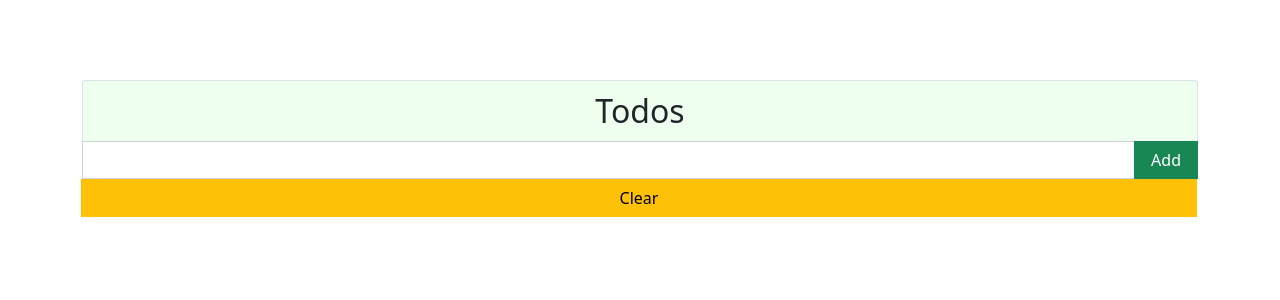
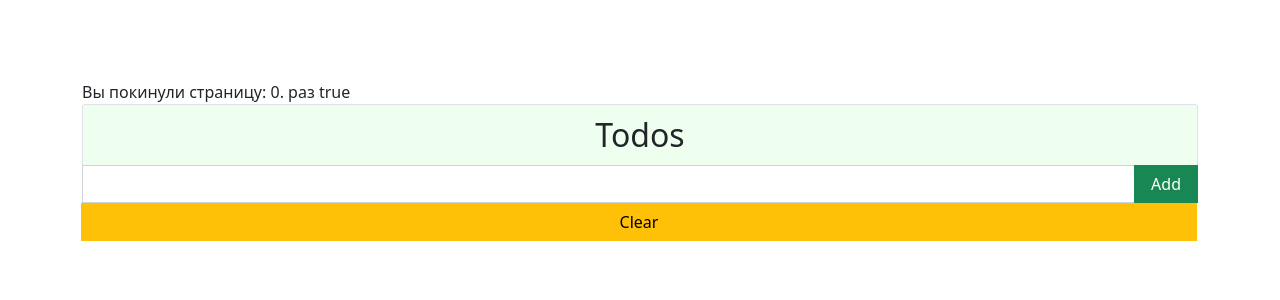
Before and after one commit to IRaccoonI/react-todo, a React (Create React App) app: page / in a window 1280 px wide. Shown: the top 300 px of the page. Built offline with nearby package versions, Linux system fonts and the light colour scheme.

Commit message:
feat: almost added my own npm package

```diff
--- a/package.json
+++ b/package.json
@@ -12,6 +12,7 @@
     "@types/react-dom": "^17.0.9",
     "bootstrap": "^5.0.2",
     "classnames": "^2.3.1",
+    "document-focus-counter": "^0.1.0",
     "node-sass": "^6.0.1",
     "react": "^17.0.2",
     "react-bootstrap": "^2.0.0-beta.4",
--- a/src/App.tsx
+++ b/src/App.tsx
@@ -1,3 +1,4 @@
+import LeaveTabCounter from 'components/LeaveTabCounter';
 import Todo from 'components/Todo';
 import { ReactElement } from 'react';
 
@@ -6,6 +7,7 @@ import './App.css';
 const App = (): ReactElement => {
   return (
     <div className="App">
+      <LeaveTabCounter></LeaveTabCounter>
       <Todo></Todo>
     </div>
   );
--- /dev/null
+++ b/src/components/LeaveTabCounter.tsx
@@ -0,0 +1,40 @@
+import { useState, ReactElement, useEffect } from 'react';
+import { Container } from 'react-bootstrap';
+// import { useDocumentVisibility } from 'document-focus-counter';
+
+function useDocumentVisibility(): [number, boolean] {
+  const [count, setCount] = useState(0);
+  const [visibility, setVisibility] = useState(true);
+
+  useEffect(() => {
+    const onFocus = () => {
+      setCount((c) => c + 1);
+      setVisibility(true);
+    };
+    const onBlur = () => setVisibility(false);
+
+    window.addEventListener('focus', onFocus);
+    window.addEventListener('blur', onBlur);
+
+    return () => {
+      window.removeEventListener('focus', onFocus);
+      window.removeEventListener('blur', onBlur);
+    };
+  }, []);
+
+  return [count, visibility];
+}
+
+const LeaveTabCounter = (): ReactElement => {
+  const [count, isVisible] = useDocumentVisibility();
+
+  return (
+    <Container>
+      <span>
+        Вы покинули страницу: {count}. раз {isVisible.toString()}
+      </span>
+    </Container>
+  );
+};
+
+export default LeaveTabCounter;
```
Also changed, not shown: 1 other file (tests, documents, lock files or other folders).
